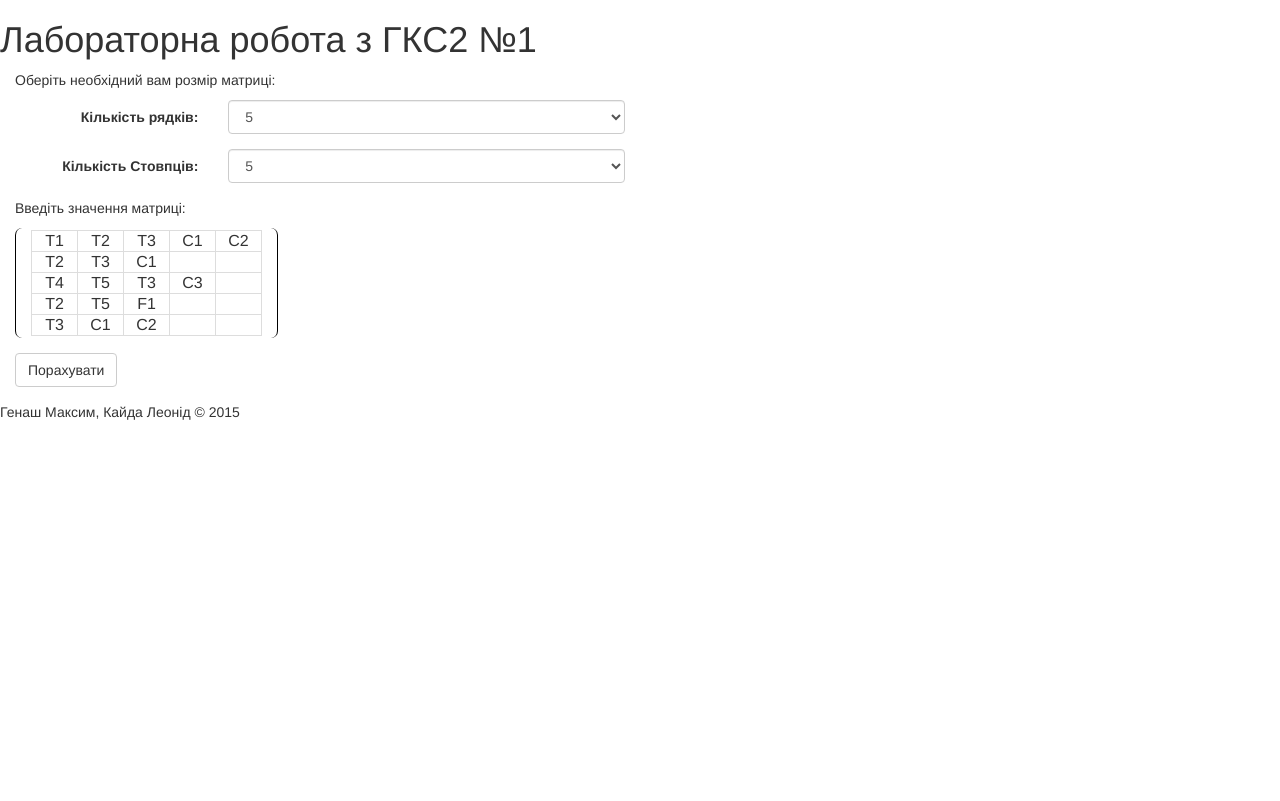
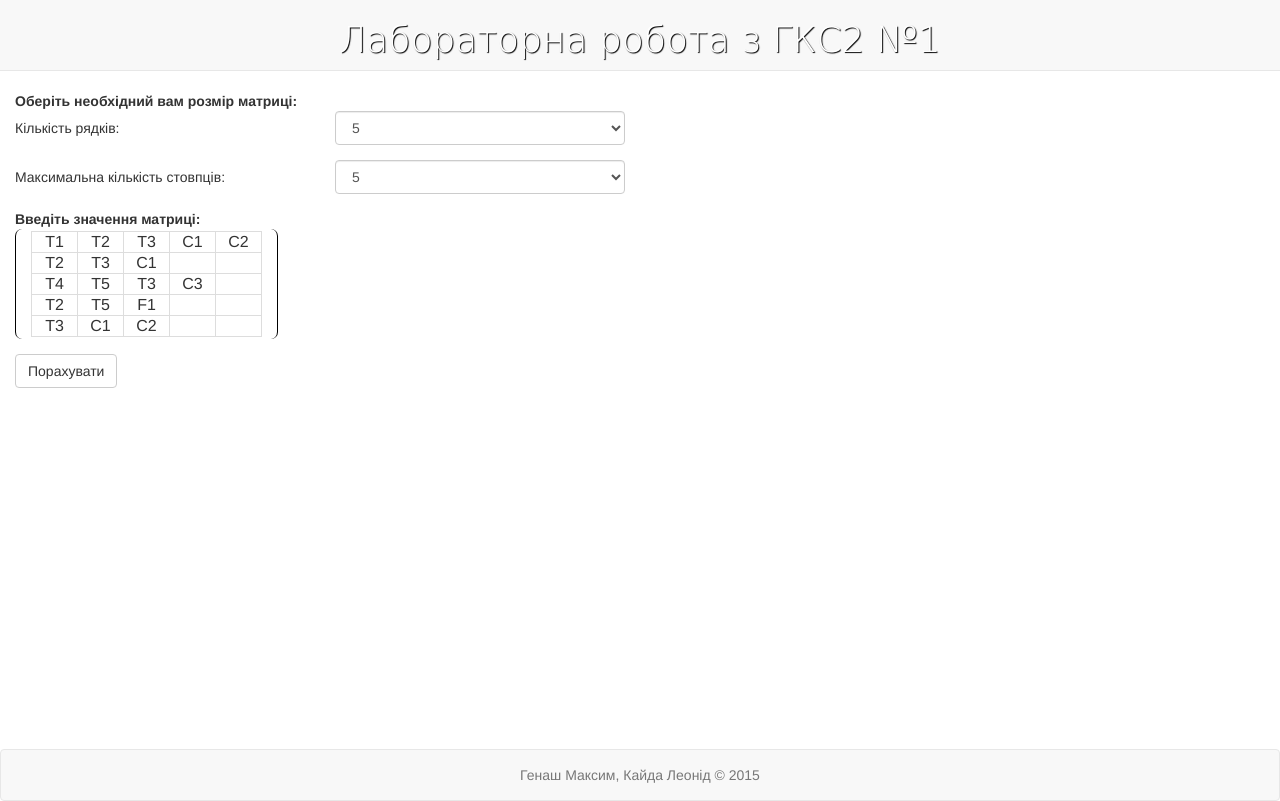
Before and after one commit to MaxGenash/FCS_labs, a website: page app/index.html in a window 1280 px wide. Drawn offline with nearby package versions, Linux system fonts and the light colour scheme; files that its build step writes are made by us from their sources.

Commit message:
Upgraded markup and styles

```diff
--- a/app/css/main.css
+++ b/app/css/main.css
@@ -1,3 +1,23 @@
+.btn:focus {
+    outline: none;
+}
+
+main {
+    min-height: calc(100% - 142px);
+}
+
+header h1{
+    font-family: cursive;
+    color: white;
+    font-weight: 300;
+    text-shadow: 1px 1px 1px black;
+}
+
+.control-label{
+    text-align: left !important;
+    font-weight: normal;
+}
+
 .matrix {
     border-radius: 7px;
     border-right: 1px solid black;
@@ -22,3 +42,16 @@
     width: 45px;
     border: none;
 }
+
+footer {
+    margin: 0 auto;
+}
+
+footer .navbar{
+    margin: 0 auto;
+}
+
+footer .text-center{
+    color: #777;
+    float: none;
+}
--- a/app/index.html
+++ b/app/index.html
@@ -11,17 +11,22 @@
     <link rel="stylesheet" href="css/main.css">
 </head>
 <body>
-    <div class="wraper">
-        <header>   <h1> Лабораторна робота з ГКС2 №1 </h1>   </header>
+    <div class="wrapper">
+        <header class="navbar navbar-default navbar-static-top">
+            <div class="container-fluid">
+                <h1 class="text-center"> Лабораторна робота з ГКС2 №1 </h1>
+            </div>
+        </header>
 
         <main class="container-fluid">
+
             <div class="row" id="lab1-block">
                 <div class="col-xs-12 col-md-6">
                     <form name="lab1-inp-form" class="form-horizontal">
-                        <p> Оберіть необхідний вам розмір матриці:</p>
+                        <strong> Оберіть необхідний вам розмір матриці:</strong>
                         <div class="form-group">
-                            <label for="inp-num-of-rows" class="col-sm-4 control-label">Кількість рядків:</label>
-                            <div class="col-sm-8">
+                            <label for="inp-num-of-rows" class="col-sm-6 control-label">Кількість рядків:</label>
+                            <div class="col-sm-6">
                                 <select id="inp-num-of-rows" class="form-control">
                                     <option value="2">2</option>
                                     <option value="3" selected>3</option>
@@ -41,8 +46,8 @@
                             </div>
                         </div>
                         <div class="form-group">
-                            <label for="inp-num-of-cols" class="col-sm-4 control-label">Кількість Стовпців:</label>
-                            <div class="col-sm-8">
+                            <label for="inp-num-of-cols" class="col-sm-6 control-label"> Максимальна кількість стовпців:</label>
+                            <div class="col-sm-6">
                                 <select id="inp-num-of-cols" class="form-control">
                                     <option value="2">2</option>
                                     <option value="3" selected>3</option>
@@ -61,7 +66,7 @@
                                 </select>
                             </div>
                         </div>
-                        <p>Введіть значення матриці:</p>
+                        <strong>Введіть значення матриці:</strong>
                         <div class="form-group">
                             <div class="col-sm-12">
                                 <div class="matrix">
@@ -84,7 +89,9 @@
                     </form>
                 </div>
                 <div class="col-xs-12 col-md-6 results-block hidden">
-                    <p>Результат:</p>
+                    <p><strong>Кількість унікальних елементів: </strong><span id="num-of-unique">Тут буде кількість унікальних елементів</span></p>
+
+                    <p><strong>Матриця результатів:</strong></p>
                     <div class="matrix">
                         <div class="table-responsive">
                             <table class="table table-striped table-bordered">
@@ -98,9 +105,18 @@
                     </div>
                 </div>
             </div>
+
         </main>
 
-        <footer><p> Генаш Максим, Кайда Леонід &copy; 2015 </p></footer>
+        <footer>
+            <div class="navbar navbar-default">
+                <p class="navbar-text text-center">
+                    <a href="https://vk.com/max_genash" class="navbar-link">Генаш Максим</a>,
+                    <a href="https://vk.com/id26545201" class="navbar-link">Кайда Леонід</a>
+                    &copy; 2015
+                </p>
+            </div>
+        </footer>
     </div>
 
 
```
